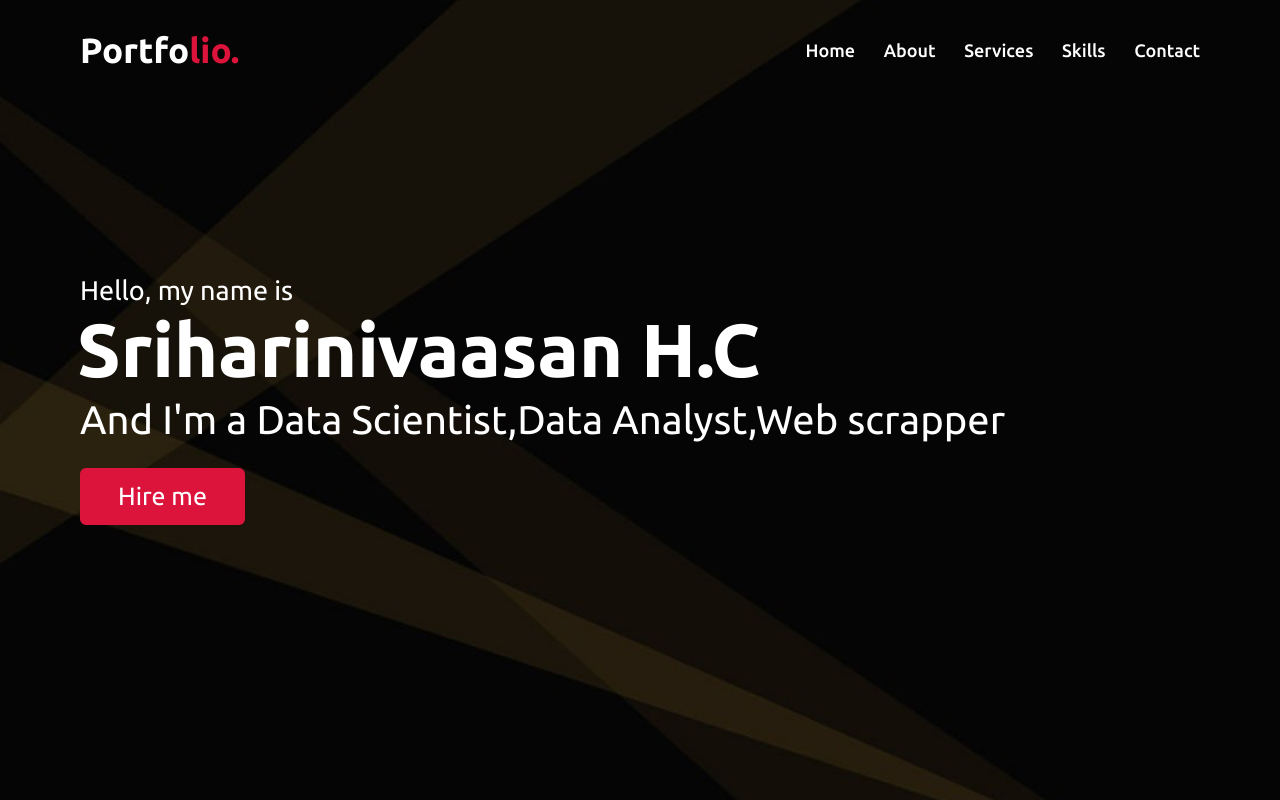
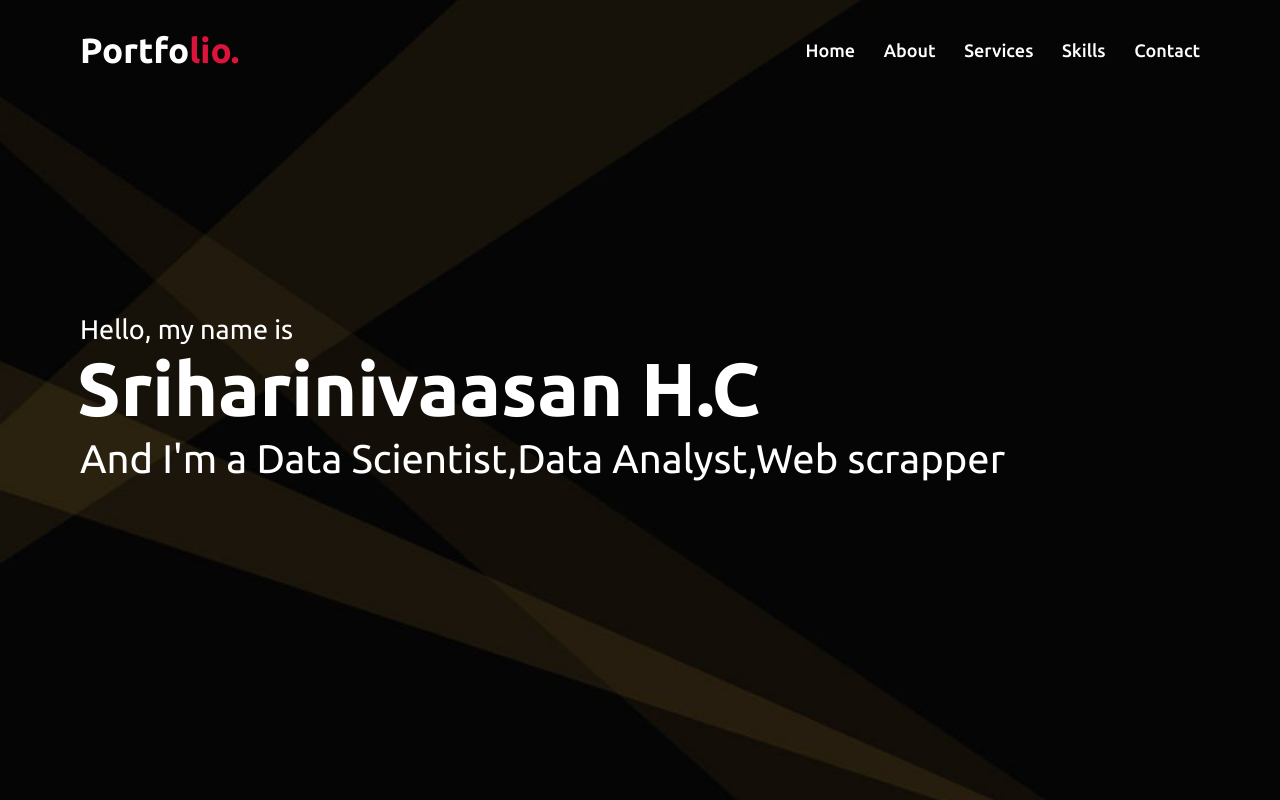
Before and after one commit to sriharinivaasan/portfolio, a plain HTML site: page index.html in a window 1280 px wide. Shown: the top 800 px of the page. Drawn offline with nearby package versions, Linux system fonts and the light colour scheme.

Commit message:
index.html

```diff
--- a/index.html
+++ b/index.html
@@ -41,7 +41,7 @@
                 <div class="text-1">Hello, my name is</div>
                 <div class="text-2">Sriharinivaasan H.C</div>
                 <div class="text-3">And I'm a Data Scientist,Data Analyst,Web scrapper</div>
-                <a href="#">Hire me</a>
+
             </div>
         </div>
     </section>
```
